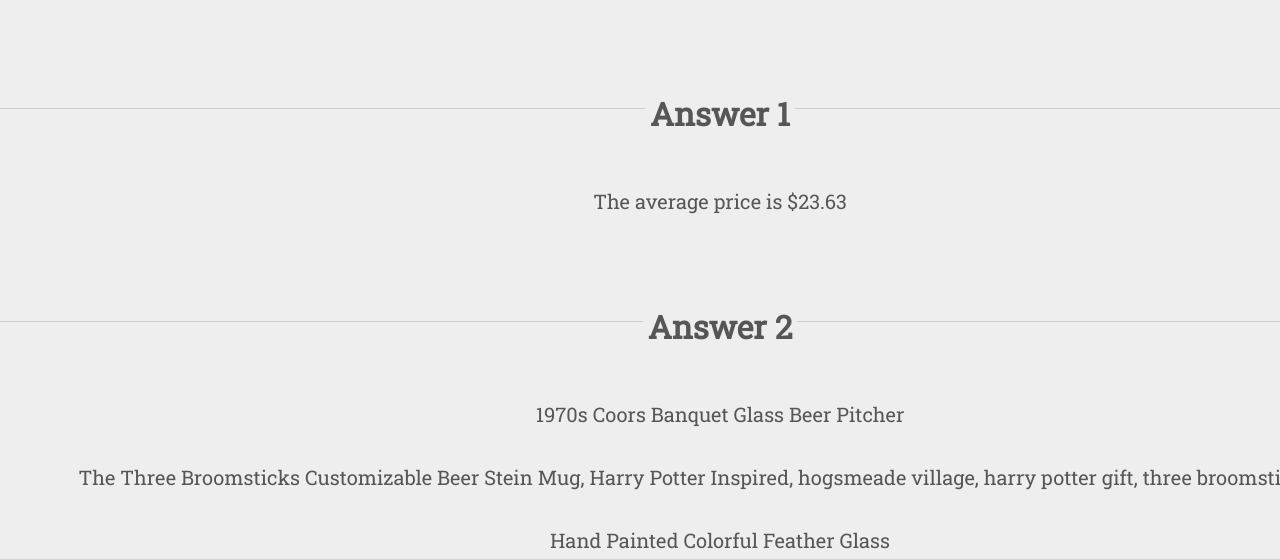
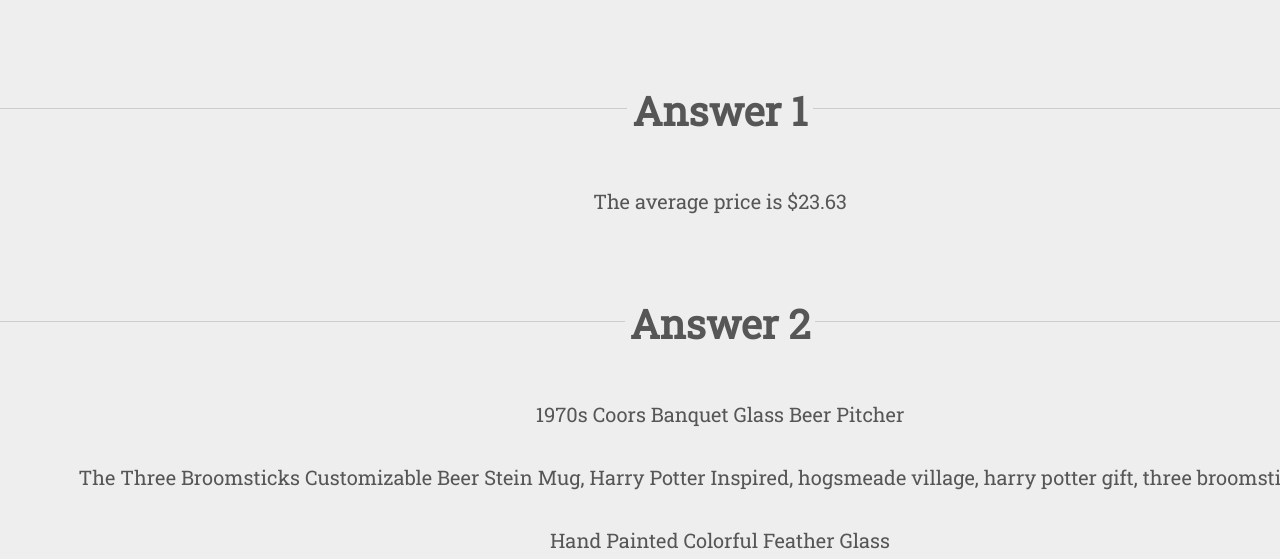
Before and after one commit to hopecrichlow/Etsy-Items, a plain HTML site: page index.html in a window 1280 px wide. Shown: the part 241-800 px from the top of the page. Drawn offline with Linux system fonts and the light colour scheme.

Commit message:
Cleaned up

```diff
--- a/js/main.js
+++ b/js/main.js
@@ -1,7 +1,5 @@
 // IIFE
 (function () {
-
-
 
 //////////////////////////\\\\\\\\\\\\\\\\\\\\\\\\\\\\\\
 //\\\\\\\\\\\\\\\\\\\\\\\\////////////////////////////\\
@@ -9,23 +7,16 @@
 //////////////////////////\\\\\\\\\\\\\\\\\\\\\\\\\\\\\\
 //\\\\\\\\\\\\\\\\\\\\\\\\////////////////////////////\\
 
-
-
 //Create an array of just the prices
-
-  // items.forEach( function(item) {
-  //   console.log(item.price); //price of each item
-  // })
 var prices = items.map( function (item) {
-  return item.price;  //+ ' is for ' + item.title ;
-})
+  return item.price;
+});
   console.log(prices);
-
 
 //Add all of the prices together
 var sum = prices.reduce( function (prev, next){
   return prev + next;
-})
+});
   console.log(sum);
 
 //Divide by total number of items
@@ -38,10 +29,10 @@ console.log(converted);
 
 //Make it a string
 var str = 'The average price is $' + converted;
+
   console.log(str);
 
 //Make it show up on page
-
   //Find our answer element
 var answer1 = document.querySelector('#answer1');
   console.log(answer1);
@@ -60,8 +51,6 @@ answer1.appendChild(textNode);
 //////////////////////////\\\\\\\\\\\\\\\\\\\\\\\\\\\\\\
 //\\\\\\\\\\\\\\\\\\\\\\\\////////////////////////////\\
 
-
-
 //Create an array for the items
 var range2 = [];
 
@@ -70,7 +59,7 @@ items.forEach( function (item) {
   if (item.price > 14 && item.price < 18) {
     range2.push(item);
 } return range2;
-})
+});
   console.log(range2);
 
 //Map the titles of the items
@@ -80,7 +69,6 @@ var titles2 = range2.map( function(item) {
   console.log(titles2);
 
 //Make it show up on page
-
   //Different arrays to give each item its own line
 var titles2First = [];
 var titles2Second = [];
@@ -98,8 +86,10 @@ console.log(titles2Third);
   //Find our answer element
 var answer2First = document.querySelector('#answer2First');
   console.log(answer2First);
+
 var answer2Second = document.querySelector('#answer2Second');
   console.log(answer2Second);
+
 var answer2Third = document.querySelector('#answer2Third');
   console.log(answer2Third);
 
@@ -120,8 +110,6 @@ answer2Third.appendChild(textNode2Third);
 //////////////////QUESTION THREE\\\\\\\\\\\\\\\\\\\\\\\\
 //////////////////////////\\\\\\\\\\\\\\\\\\\\\\\\\\\\\\
 //\\\\\\\\\\\\\\\\\\\\\\\\////////////////////////////\\
-
-
 
 //Filter items by currency
 var british = items.filter( function(item){
@@ -146,7 +134,6 @@ var str3 = britishTitle + ' costs \xA3' + britishPrice;
   console.log(str3);
 
 //Make it show up on page
-
   //Find our answer element
 var answer3 = document.querySelector('#answer3');
   console.log(answer3);
@@ -164,8 +151,6 @@ answer3.appendChild(textNode3);
 //////////////////QUESTION FOUR\\\\\\\\\\\\\\\\\\\\\\\\\
 //////////////////////////\\\\\\\\\\\\\\\\\\\\\\\\\\\\\\
 //\\\\\\\\\\\\\\\\\\\\\\\\////////////////////////////\\
-
-
 
 //Create an array for wood items
 var wooden = items.filter( function(item){
@@ -196,16 +181,19 @@ var str4Fifth = woodenTitle[4] + 'is made of wood.';
   console.log(str4Fifth);
 
 //Make it show up on page
-
   //Find our answer element
 var answer4First = document.querySelector('#answer4First');
   console.log(answer4First);
+
 var answer4Second = document.querySelector('#answer4Second');
   console.log(answer4Second);
+
 var answer4Third = document.querySelector('#answer4Third');
   console.log(answer4Third);
+
 var answer4Fourth = document.querySelector('#answer4Fourth');
   console.log(answer4Fourth);
+
 var answer4Fifth = document.querySelector('#answer4Fifth');
   console.log(answer4Fifth);
 
@@ -231,7 +219,6 @@ answer4Fifth.appendChild(textNode4Fifth);
 //////////////////////////\\\\\\\\\\\\\\\\\\\\\\\\\\\\\\
 //\\\\\\\\\\\\\\\\\\\\\\\\////////////////////////////\\
 
-
 //Filter to find items with eight or more materials
 var stuff = items.filter(function(item){
   return item.materials.length >= 8;
@@ -256,7 +243,7 @@ console.log(str5First);
 
 var materials5First = stuffMaterials[0];
   console.log(stuffMaterials[0]);
-
+  /////////////////////////////
 var str5Second = stuffTitle[1] + 'has 13 materials:';
   console.log(str5Second);
 
@@ -264,52 +251,66 @@ var materials5Second = stuffMaterials[1];
   console.log(stuffMaterials[1]);
 
 //Make it show up on page
-
   //Find our answer element
 var answer5First = document.querySelector('#answer5First');
   console.log(answer5First);
 
 var answer5m1 = document.querySelector('#answer5m1');
   console.log(answer5m1);
+
 var answer5m2 = document.querySelector('#answer5m2');
   console.log(answer5m2);
+
 var answer5m3 = document.querySelector('#answer5m3');
   console.log(answer5m3);
+
 var answer5m4 = document.querySelector('#answer5m4');
   console.log(answer5m4);
+
 var answer5m5 = document.querySelector('#answer5m5');
   console.log(answer5m5);
+
 var answer5m6 = document.querySelector('#answer5m6');
   console.log(answer5m6);
+
 var answer5m7 = document.querySelector('#answer5m7');
   console.log(answer5m7);
+
 var answer5m8 = document.querySelector('#answer5m8');
   console.log(answer5m8);
+
 var answer5m9 = document.querySelector('#answer5m9');
   console.log(answer5m9);
-
+  /////////////////////////////////////////////////
 var answer5Second = document.querySelector('#answer5Second');
   console.log(answer5Second);
 
 var answer5m10 = document.querySelector('#answer5m10');
   console.log(answer5m10);
+
 var answer5m11 = document.querySelector('#answer5m11');
   console.log(answer5m11);
+
 var answer5m12 = document.querySelector('#answer5m12');
   console.log(answer5m12);
+
 var answer5m13 = document.querySelector('#answer5m13');
   console.log(answer5m13);
+
 var answer5m14 = document.querySelector('#answer5m14');
   console.log(answer5m14);
+
 var answer5m15 = document.querySelector('#answer5m15');
   console.log(answer5m15);
+
 var answer5m7 = document.querySelector('#answer5m7');
   console.log(answer5m7);
+
 var answer5m8 = document.querySelector('#answer5m8');
   console.log(answer5m8);
+
 var answer5m9 = document.querySelector('#answer5m9');
   console.log(answer5m9);
-
 
   //Create a node from our above answer ready for the DOM
 var textNode5First = document.createTextNode(str5First);
@@ -338,9 +339,6 @@ var textNode5m20 = document.createTextNode(materials5Second[10]);
 var textNode5m21 = document.createTextNode(materials5Second[11]);
 var textNode5m22 = document.createTextNode(materials5Second[12]);
 
-// var textNode4Fourth = document.createTextNode(str4Fourth);
-// var textNode4Fifth = document.createTextNode(str4Fifth);
-
   //Append newly created node to our answer element
 answer5First.appendChild(textNode5First);
 answer5m1.appendChild(textNode5m1);
@@ -367,9 +365,7 @@ answer5m19.appendChild(textNode5m19);
 answer5m20.appendChild(textNode5m20);
 answer5m21.appendChild(textNode5m21);
 answer5m22.appendChild(textNode5m22);
-// answer4Third.appendChild(textNode4Third);
-// answer4Fourth.appendChild(textNode4Fourth);
-// answer4Fifth.appendChild(textNode4Fifth);
+
 
 
 //////////////////////////\\\\\\\\\\\\\\\\\\\\\\\\\\\\\\
@@ -377,8 +373,6 @@ answer5m22.appendChild(textNode5m22);
 //////////////////QUESTION SIX\\\\\\\\\\\\\\\\\\\\\\\\\\
 //////////////////////////\\\\\\\\\\\\\\\\\\\\\\\\\\\\\\
 //\\\\\\\\\\\\\\\\\\\\\\\\////////////////////////////\\
-
-
 
 //Filter and find items made by seller
 var homemade = items.filter( function(item){
@@ -394,7 +388,6 @@ var str6 = homemade.length + ' were made by their sellers';
   console.log(str6);
 
 //Make it show up on page
-
   //Find our answer element
 var answer6 = document.querySelector('#answer6');
   console.log(answer6);
@@ -406,6 +399,4 @@ var textNode6 = document.createTextNode(str6);
 answer6.appendChild(textNode6);
 
 
-
-
 } ());
--- a/scss/main.scss
+++ b/scss/main.scss
@@ -44,7 +44,8 @@ body {
       padding-bottom: 70px;
       h1 {
         display: inline-block;
-        margin: -50px;
+        font-size: 40px;
+        margin: -55px;
         padding: 5px;
         background-color: $mainbackground;
       }
```
Also changed, not shown: index.html (+0 -2 lines), css/main.css. Lines whose indentation alone changed are shown as unchanged.
